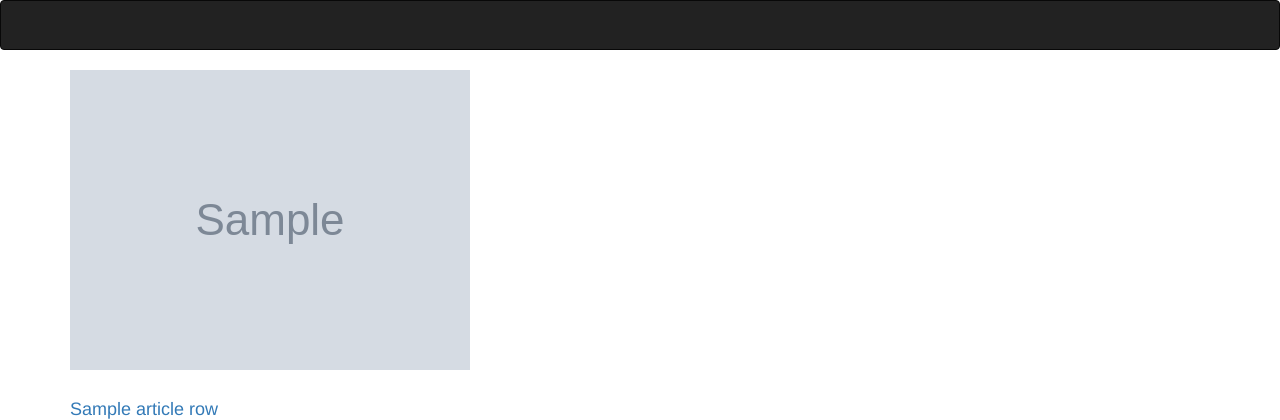
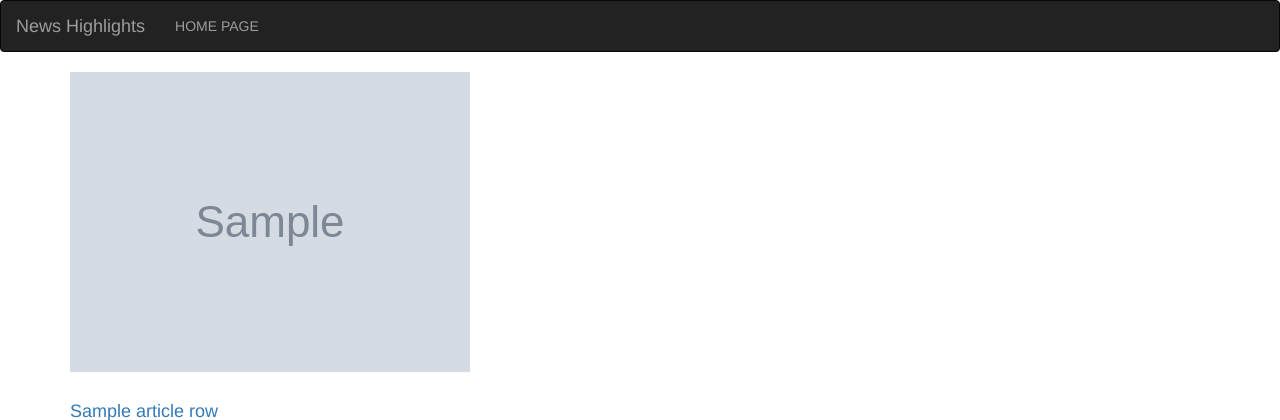
Before and after one commit to muigai20/News-, a Python web app: template app/templates/news.html in a window 1280 px wide. Shown: the top 420 px of the page. Run offline with Jinja, Linux system fonts and the light colour scheme; the template is opened without the code that fills it: most values are stand-ins (such as "Sample title", 1, 10 or a date in 2020); grey boxes marked "Sample" are stand-in pictures; some libraries are stand-ins or nearby versions.

Commit message:
added navigation buttons in the navbar

```diff
--- a/app/templates/navbar.html
+++ b/app/templates/navbar.html
@@ -1,3 +1,18 @@
 <div class="navbar navbar-inverse" role="navigation">
+    <div class="container-fluid">
+      <div class="navbar-header">
+        <button type="button" class="navbar-toggle" data-toggle="collapse" data-target=".navbar-collapse">
+                <span class="sr-only">Toggle navigation</span>
+                <span class="icon-bar"></span>
+                <span class="icon-bar"></span>
+                <span class="icon-bar"></span>
+              </button>
+        <a class="navbar-brand" href="/"> News Highlights</a>
+      </div>
+      <div class="navbar-collapse collapse">
+        <ul class="nav navbar-nav">
+          <li><a href="/">HOME PAGE</a></li>
+      </div>
 
+    </div>
   </div>
```
